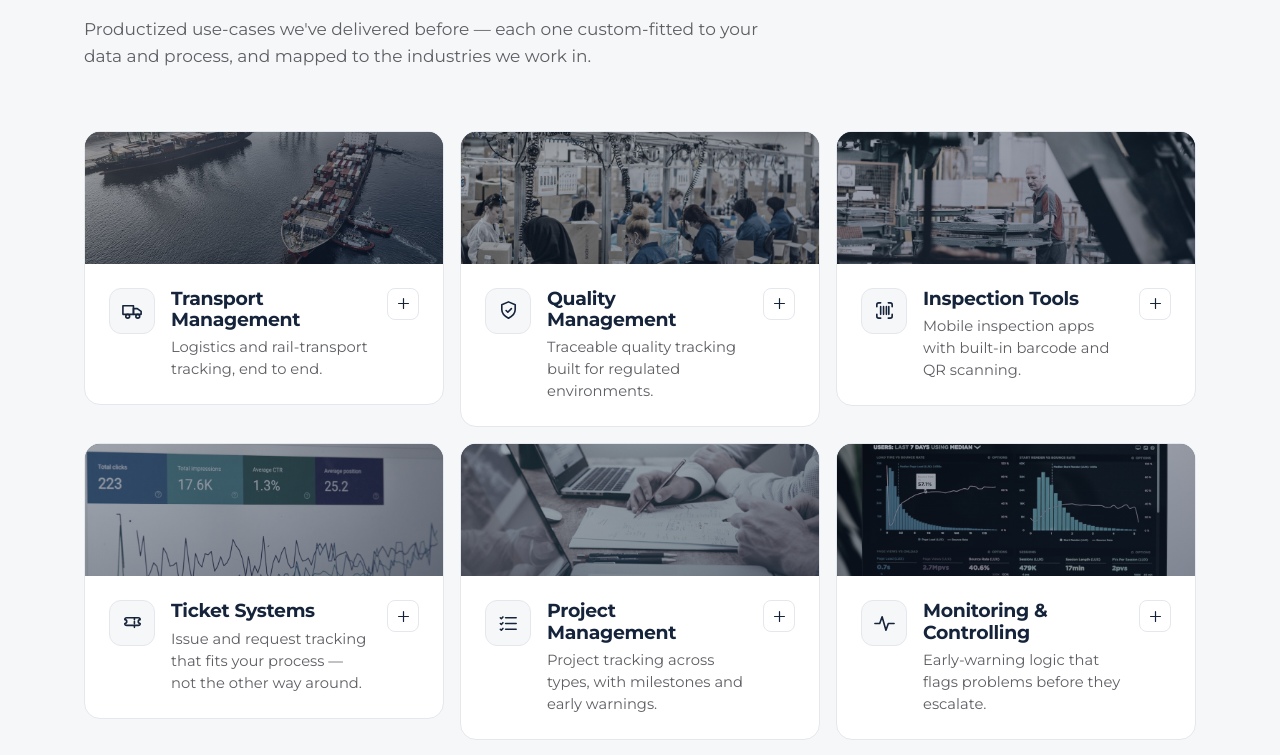
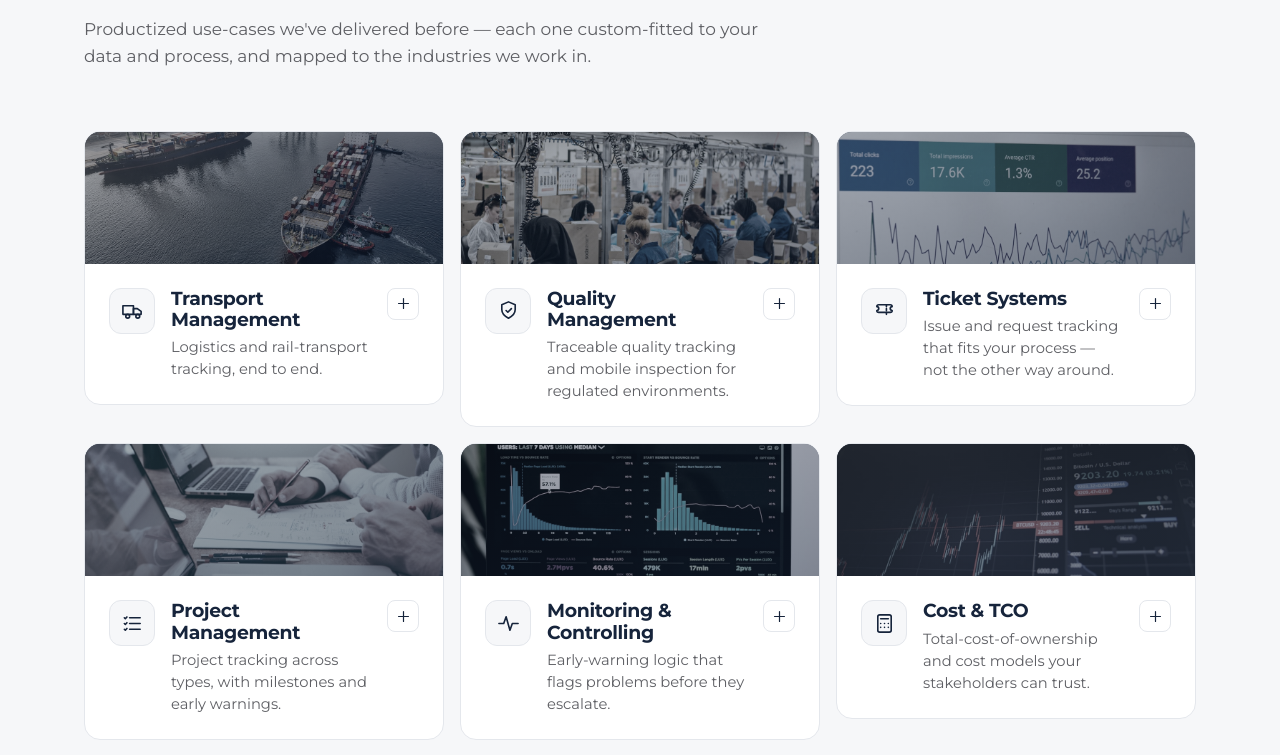
Before and after one commit to InveentaDigitalSolutions/INVWEBSITE, a React (Vite) app: page / in a window 1280 px wide. Shown: the part 1543-2298 px from the top of the page. Built offline with nearby package versions, Linux system fonts and the light colour scheme.

Commit message:
Solutions: merge Inspection into Quality Management; rename TCO Tools -> Cost & TCO; update industry mappings

```diff
--- a/src/data.ts
+++ b/src/data.ts
@@ -163,28 +163,14 @@ export const solutions: Offering[] = [
     icon: "shield",
     image: "sol-quality",
     title: "Quality Management",
-    short: "Traceable quality tracking built for regulated environments.",
+    short: "Traceable quality tracking and mobile inspection for regulated environments.",
     detail:
-      "Defect and quality-tracking applications with audit trails, role-based access and data-quality controls — designed for automotive and logistics contexts where traceability and data integrity are non-negotiable.",
+      "Defect and quality-tracking applications with audit trails, role-based access and data-quality controls — plus mobile inspection with barcode and QR scanning that captures structured data in the field. Designed for automotive and logistics contexts where traceability and data integrity are non-negotiable.",
     experience: [
       "Defect and quality tracking in regulated automotive contexts",
-      "Audit trails and role-based access",
-      "Data-quality controls protecting traceability",
-      "Goods-out and inspection workflows",
-    ],
-  },
-  {
-    icon: "scan",
-    image: "sol-inspection",
-    title: "Inspection Tools",
-    short: "Mobile inspection apps with built-in barcode and QR scanning.",
-    detail:
-      "Inspection and audit applications with scan functionality that capture structured data in the field — barcodes, QR codes, photos and evidence — and sync it straight into Dataverse, replacing paper checklists and re-keying.",
-    experience: [
-      "A document-scanning app with barcode capture",
-      "Structured field capture syncing to Dataverse",
-      "Photo and evidence attachment",
-      "Replacing paper checklists and re-keying",
+      "Mobile inspection with barcode & QR scanning",
+      "Audit trails, role-based access and data-quality controls",
+      "Photo and evidence capture synced to Dataverse — replacing paper checklists",
     ],
   },
   {
@@ -232,13 +218,13 @@ export const solutions: Offering[] = [
   {
     icon: "calculator",
     image: "sol-tco",
-    title: "TCO Tools",
-    short: "Total-cost-of-ownership models your stakeholders can trust.",
+    title: "Cost & TCO",
+    short: "Total-cost-of-ownership and cost models your stakeholders can trust.",
     detail:
-      "Calculation tools that turn cost drivers into clear, comparable scenarios, with documented logic and exportable reports — so commercial decisions rest on transparent numbers rather than a black-box spreadsheet.",
+      "Cost and total-cost-of-ownership models that turn cost drivers into clear, comparable scenarios, with documented logic and exportable reports — so commercial decisions rest on transparent numbers rather than a black-box spreadsheet.",
     experience: [
       "Person-day effort and role-based pricing models",
-      "Scenario and cost comparison tooling",
+      "Scenario and cost comparison",
       "Documented, exportable calculations",
     ],
   },
@@ -283,7 +269,7 @@ export const industries: Industry[] = [
       "Manual quality and inspection processes",
       "Reporting that can't keep up with the line",
     ],
-    solutions: ["Quality Management", "Transport Management", "Inspection Tools", "Monitoring & Controlling"],
+    solutions: ["Quality Management", "Transport Management", "Monitoring & Controlling", "Cost & TCO"],
   },
   {
     slug: "logistics",
@@ -298,7 +284,7 @@ export const industries: Industry[] = [
       "Manual status chasing and re-keying",
       "Operational reporting that lags reality",
     ],
-    solutions: ["Transport Management", "Monitoring & Controlling", "Inspection Tools", "Project Management"],
+    solutions: ["Transport Management", "Monitoring & Controlling", "Quality Management", "Project Management"],
   },
   {
     slug: "finance",
@@ -313,7 +299,7 @@ export const industries: Industry[] = [
       "Spreadsheet-bound, black-box calculations",
       "Governance and access under review",
     ],
-    solutions: ["Monitoring & Controlling", "TCO Tools", "Project Management", "Ticket Systems"],
+    solutions: ["Monitoring & Controlling", "Cost & TCO", "Project Management", "Ticket Systems"],
   },
   {
     slug: "manufacturing",
@@ -328,7 +314,7 @@ export const industries: Industry[] = [
       "Disconnected shop-floor and office systems",
       "Low adoption of new tools",
     ],
-    solutions: ["Quality Management", "Inspection Tools", "Monitoring & Controlling", "Gamification"],
+    solutions: ["Quality Management", "Project Management", "Monitoring & Controlling", "Gamification"],
   },
 ];
 
```
Also changed, not shown: 3 other files (tests, documents, lock files or other folders).
